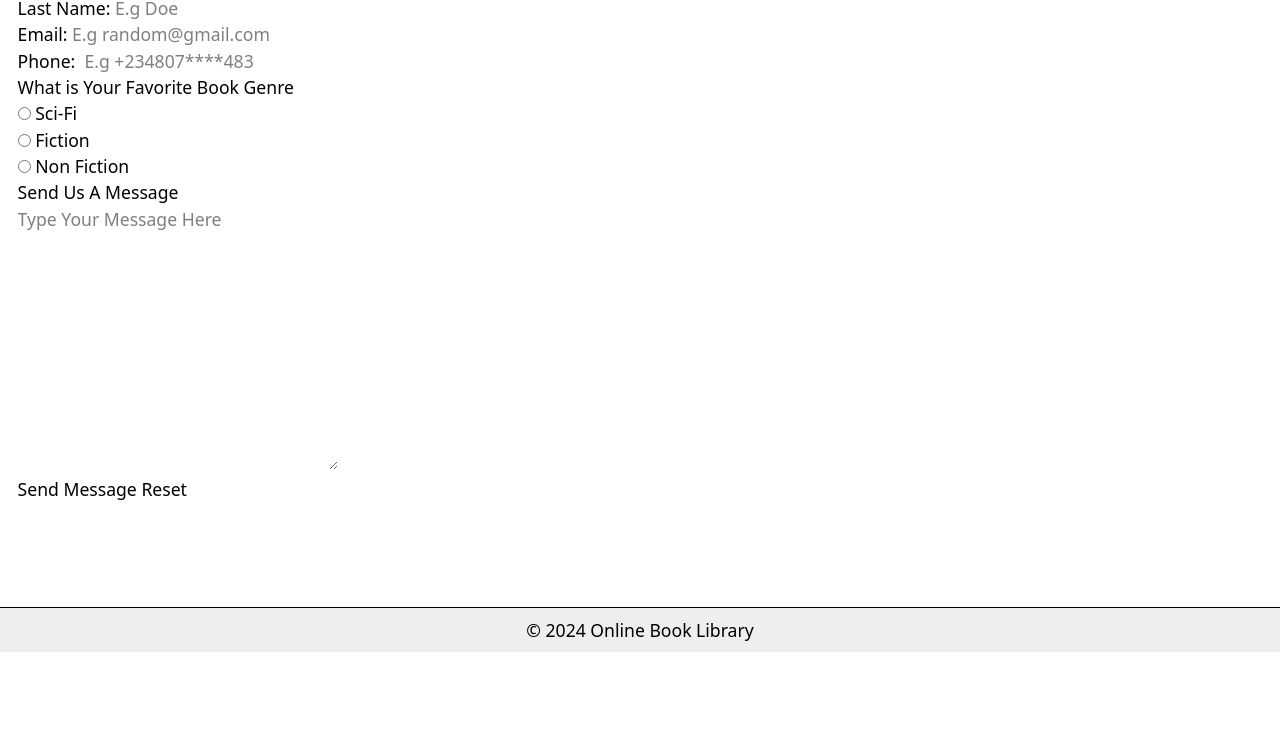
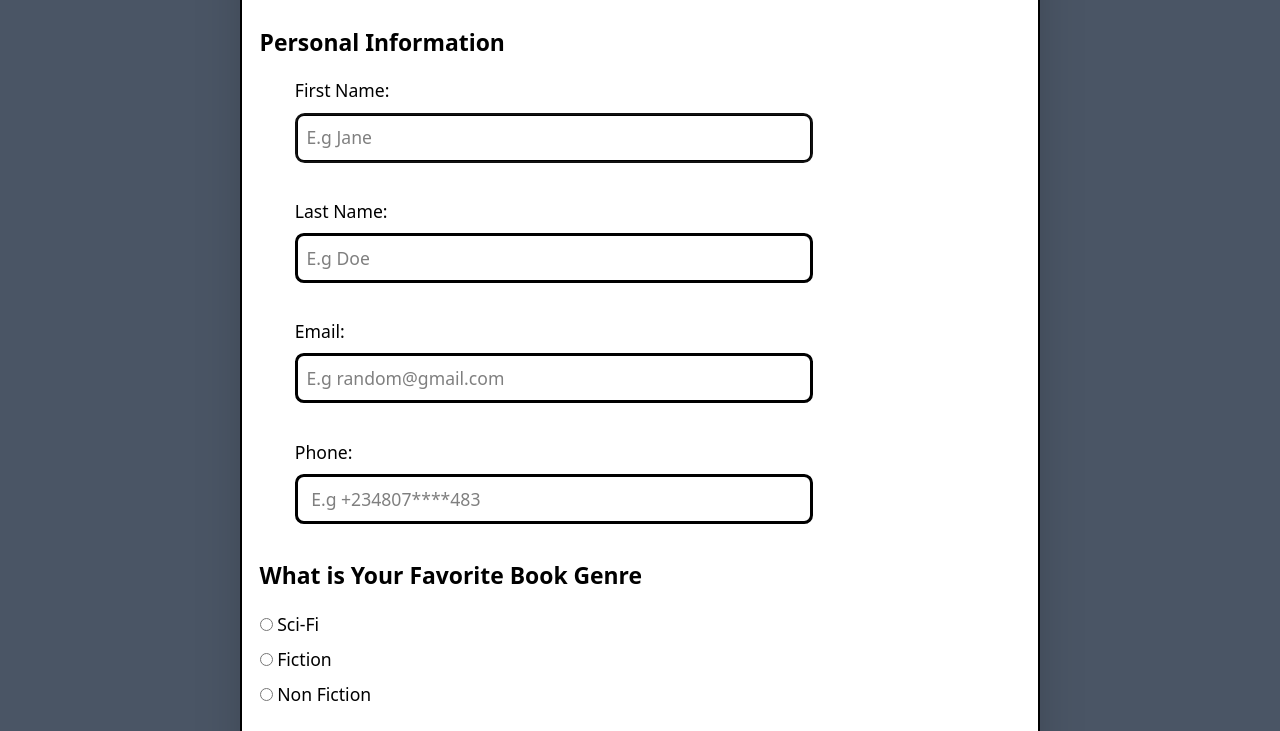
Before and after one commit to deballap-webdev/book-library-project, a website: page build/contact.html in a window 1280 px wide. Shown: the part 148-879 px from the top of the page. Before the commit the page ends 800 px from the top, so only its background shows below. Drawn offline with Linux system fonts and the light colour scheme.

Commit message:
tailwindcss migration of contact.html, added dark theme to contact.html

```diff
--- a/build/contact.html
+++ b/build/contact.html
@@ -1,5 +1,5 @@
 <!doctype html>
-<html lang="en" class="font-sans text-fs scroll-smooth">
+<html lang="en" class="font-sans text-fs scroll-smooth bg-gray-600">
   <head>
     <meta charset="UTF-8" />
     <meta name="viewport" content="width=device-width, initial-scale=1.0" />
@@ -10,9 +10,11 @@
     <link rel="stylesheet" href="css/main.css" />
   </head>
 
-  <body class="w-full min-h-screen flex flex-col flex-nowrap">
+  <body
+    class="md:mx-auto min-h-screen flex flex-col flex-nowrap bg-white max-w-[800px] md:border-x-2 border-x-black dark:text-white dark:bg-black dark:border-x-white shadow-2xl">
     <header class="shrink sticky top-0 z-1">
-      <nav class="border-b bg-header-bgcolor">
+      <nav
+        class="border-b dark:border-none bg-header-bgcolor dark:bg-white dark:text-black">
         <ul class="flex flex-row flex-wrap gap-4 justify-evenly p-2 list-none">
           <li>
             <a
@@ -55,14 +57,17 @@
     <hr />
 
     <main class="grow p-4">
-      <h1>Contact Us</h1>
+      <h1 class="text-center text-3xl my-8 font-extrabold">Contact Us</h1>
       <form action="https://httpbin.org/post" method="post" class="contact">
-        <fieldset class="contact__fieldset personal">
-          <legend class="offscreen">Personal Information</legend>
-          <p>
-            <label class="personal__label" for="firstName">First Name:</label>
+        <fieldset class="personal">
+          <legend class="font-bold text-[1.3rem] mt-4 mb-2">
+            Personal Information
+          </legend>
+          <p class="mb-8 mx-8">
+            <label class="block my-2 w-[75%]">First Name:</label>
             <input
-              class="personal__input"
+              class="block my-2 w-[75%] border-3 rounded-lg text-[0.8rem4] p-2 font-extralight"
+              for="firstName"
               type="text"
               name="firstName"
               id="firstName"
@@ -72,10 +77,10 @@
               required />
           </p>
 
-          <p>
-            <label class="personal__label" for="lastName">Last Name:</label>
+          <p class="m-8">
+            <label class="block my-2 w-[75%]" for="lastName">Last Name:</label>
             <input
-              class="personal__input"
+              class="block my-2 w-[75%] border-3 rounded-lg text-[0.8rem4] p-2 font-extralight"
               type="text"
               name="lastName"
               id="lastName"
@@ -84,10 +89,10 @@
               required />
           </p>
 
-          <p>
-            <label class="personal__label" for="email">Email:</label>
+          <p class="m-8">
+            <label class="block my-2 w-[75%]" for="email">Email:</label>
             <input
-              class="personal__input"
+              class="block my-2 w-[75%] border-3 rounded-lg text-[0.8rem4] p-2 font-extralight"
               type="email"
               name="email"
               id="email"
@@ -96,10 +101,10 @@
               required />
           </p>
 
-          <p>
-            <label class="personal__label" for="phone">Phone:</label>
+          <p class="m-8">
+            <label class="block my-2 w-[75%]" for="phone">Phone:</label>
             <input
-              class="personal__input"
+              class="block my-2 w-[75%] border-3 rounded-lg text-[0.8rem4] p-2 font-extralight"
               type="tel"
               name="phone"
               id="phone"
@@ -110,10 +115,12 @@
           </p>
         </fieldset>
 
-        <fieldset class="contact__fieldset fav-genre">
-          <legend class="offscreen">What is Your Favorite Book Genre</legend>
+        <fieldset class="contact__fieldset mb-4">
+          <legend class="font-bold text-[1.3rem] my-4">
+            What is Your Favorite Book Genre
+          </legend>
 
-          <p>
+          <p class="mb-2">
             <input
               class="fav-genre__input"
               type="radio"
@@ -122,7 +129,7 @@
             <label class="fav-genre__label" for="scifi">Sci-Fi</label>
           </p>
 
-          <p>
+          <p class="mb-2">
             <input
               class="fav-genre__input"
               type="radio"
@@ -131,7 +138,7 @@
             <label class="fav-genre__label" for="fiction">Fiction</label>
           </p>
 
-          <p>
+          <p class="mb-2">
             <input
               class="fav-genre__input"
               type="radio"
@@ -142,9 +149,11 @@
         </fieldset>
 
         <fieldset class="contact__fieldset message">
-          <legend class="offscreen">Send Us A Message</legend>
+          <legend class="font-bold text-[1.3rem] mb-4">
+            Send Us A Message
+          </legend>
           <textarea
-            class="message__textarea"
+            class="text-[0.8rem] font-extralight border-3 rounded-lg p-2"
             name="message"
             id="message"
             placeholder="Type Your Message Here"
@@ -152,12 +161,21 @@
             rows="10"></textarea>
         </fieldset>
 
-        <button class="contact__button" type="submit">Send Message</button>
-        <button class="contact__button" type="reset">Reset</button>
+        <button
+          class="p-2 rounded-[10px] my-4 mr-2 ml-0 bg-button-color text-white"
+          type="submit">
+          Send Message
+        </button>
+        <button
+          class="p-2 rounded-[10px] my-4 mr-2 ml-0 bg-button-color text-white"
+          type="submit">
+          Reset
+        </button>
       </form>
     </main>
 
-    <footer class="bg-header-bgcolor border-t p-2 text-center">
+    <footer
+      class="bg-header-bgcolor border-t p-2 text-center dark:bg-white dark:text-black">
       <p>&copy; 2024 Online Book Library</p>
     </footer>
   </body>
```
Also changed, not shown: build/css/main.css.
